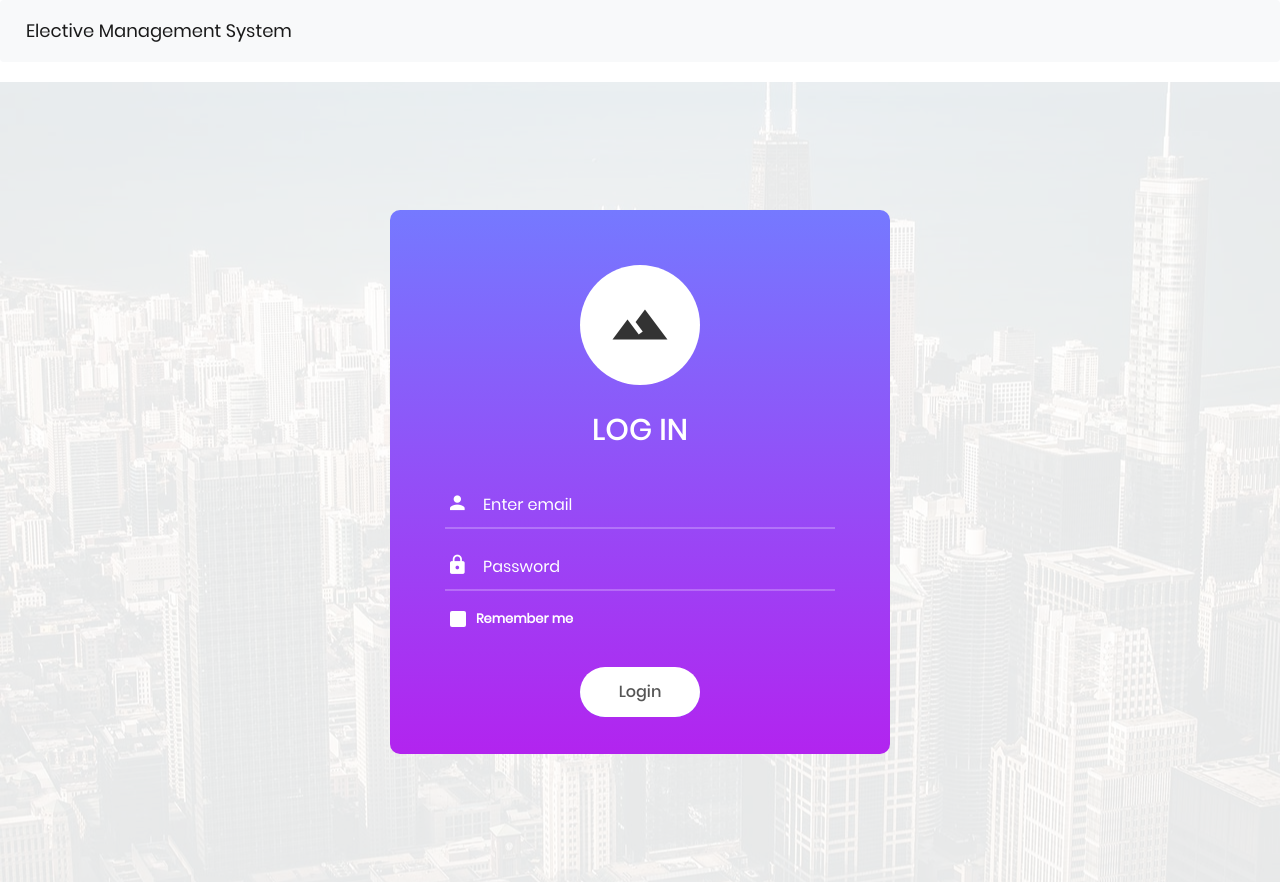
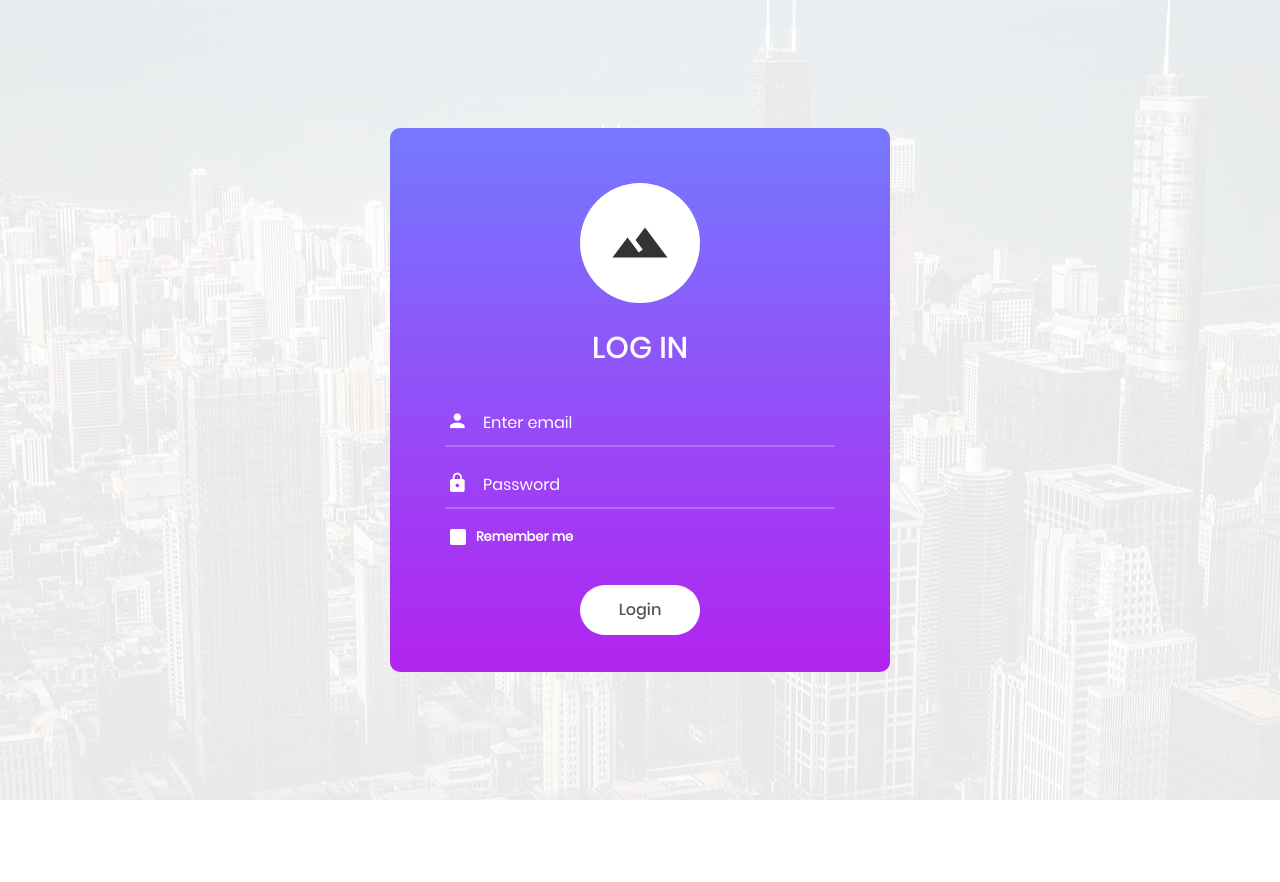
Before and after one commit to MananTaneja/elective-management-admin, a React (Create React App) app in the folder webappadmin/: page / in a window 1280 px wide. After the commit the page ends 800 px from the top, so only its background shows below. Built offline with nearby package versions, Linux system fonts and the light colour scheme; no server answers; the database is empty.

Commit message:
removed nav bar from login page

```diff
--- a/webappadmin/src/App.js
+++ b/webappadmin/src/App.js
@@ -37,9 +37,6 @@ class App extends Component {
   render() {
     return (
       <div>
-        <Navbar bg="light" expand="lg">
-          <Navbar.Brand href="#home">Elective Management System</Navbar.Brand>
-        </Navbar>
         <div>{this.state.user ? (<Home />) : (<Login />)}</div>
       </div>
     );
```
